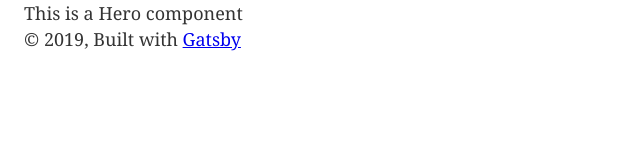
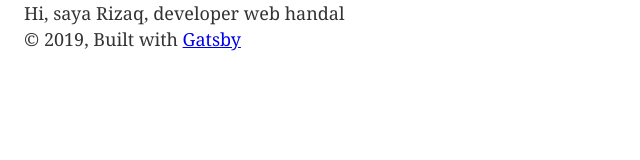
Before and after one commit to rizaqpratama/gatsby-tutorial, a Gatsby site: page /profile in a window 1280 px wide. Shown: the whole page, without its empty margins (0-640 px from the left). Built offline with nearby package versions, Linux system fonts and the light colour scheme; Gatsby itself is replaced by a stand-in of ours.

Commit message:
use props

```diff
--- a/src/components/Hero/index.js
+++ b/src/components/Hero/index.js
@@ -1,9 +1,9 @@
 import React from 'react'
 
-export const Hero = () => {
+export const Hero = ({ tagline }) => {
   return (
     <div>
-      This is a Hero component
+      {tagline}
     </div>
   )
 }
--- a/src/pages/profile.js
+++ b/src/pages/profile.js
@@ -5,7 +5,7 @@ import { Hero } from '../components/Hero'
 const Profile = () => {
   return (
     <Layout>
-      <Hero></Hero>
+      <Hero tagline="Hi, saya Rizaq, developer web handal"></Hero>
     </Layout>
   )
 }
```
